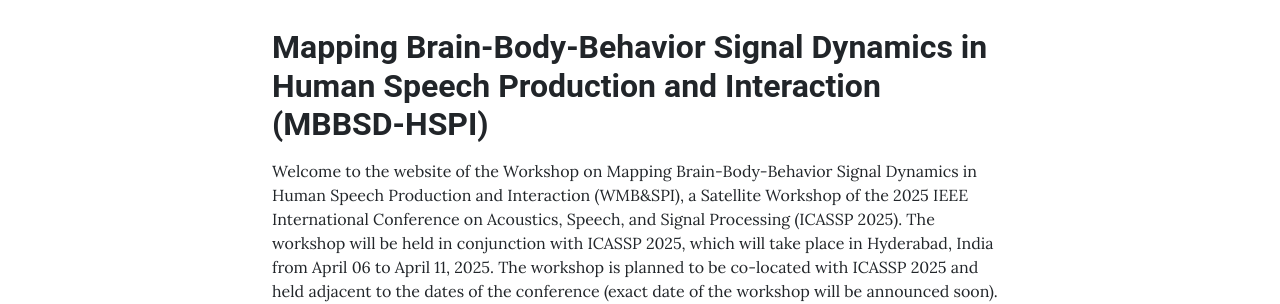
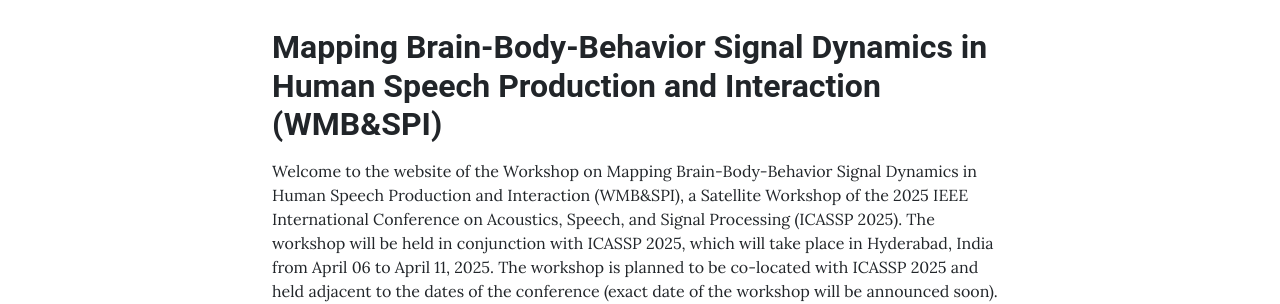
Before and after one commit to wmbspi/wmbspi.github.io, a Jekyll site: the page built from pages/home.md, in a window 1280 px wide. Shown: the part 324-628 px from the top of the page. Built offline with Jekyll 4.4.1, drawn with Linux system fonts in a browser that asks for light colours.

Commit message:
update-home

```diff
--- a/pages/home.md
+++ b/pages/home.md
@@ -7,7 +7,7 @@ permalink: /
 ---
 
 
-## **<span style="color:$gray-800">Mapping Brain-Body-Behavior Signal Dynamics in Human Speech Production and Interaction (MBBSD-HSPI)</span>**
+## **<span style="color:$gray-800">Mapping Brain-Body-Behavior Signal Dynamics in Human Speech Production and Interaction (WMB&SPI)</span>**
 
 Welcome to the website of the Workshop on Mapping Brain-Body-Behavior Signal Dynamics in Human Speech Production and Interaction (WMB&SPI), a Satellite Workshop of the 2025 IEEE International Conference on Acoustics, Speech, and Signal Processing (ICASSP 2025). The workshop will be held in conjunction with ICASSP 2025, which will take place in Hyderabad, India from April 06 to April 11, 2025. The workshop is planned to be co-located with ICASSP 2025 and held adjacent to the dates of the conference (exact date of the workshop will be announced soon).
 
```
